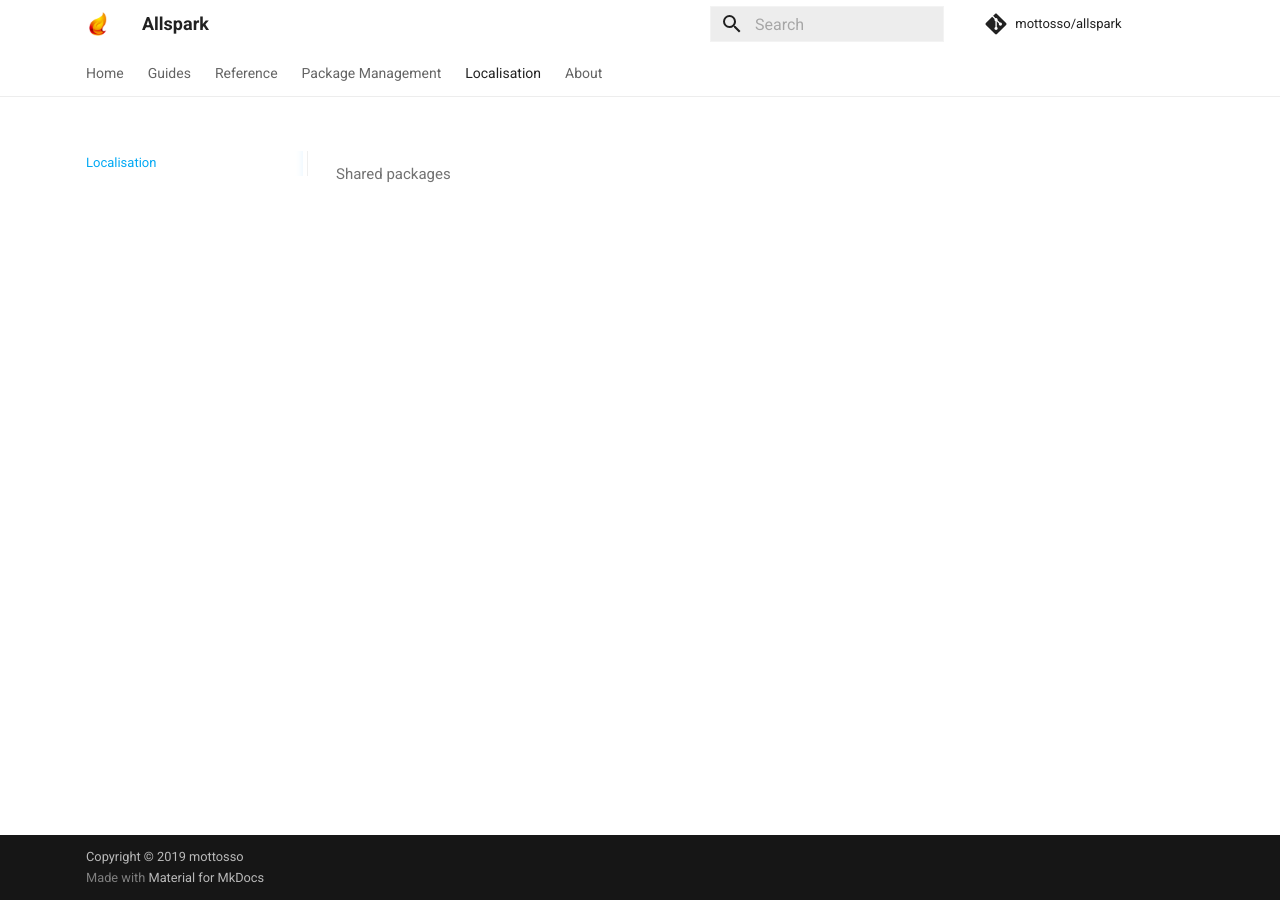
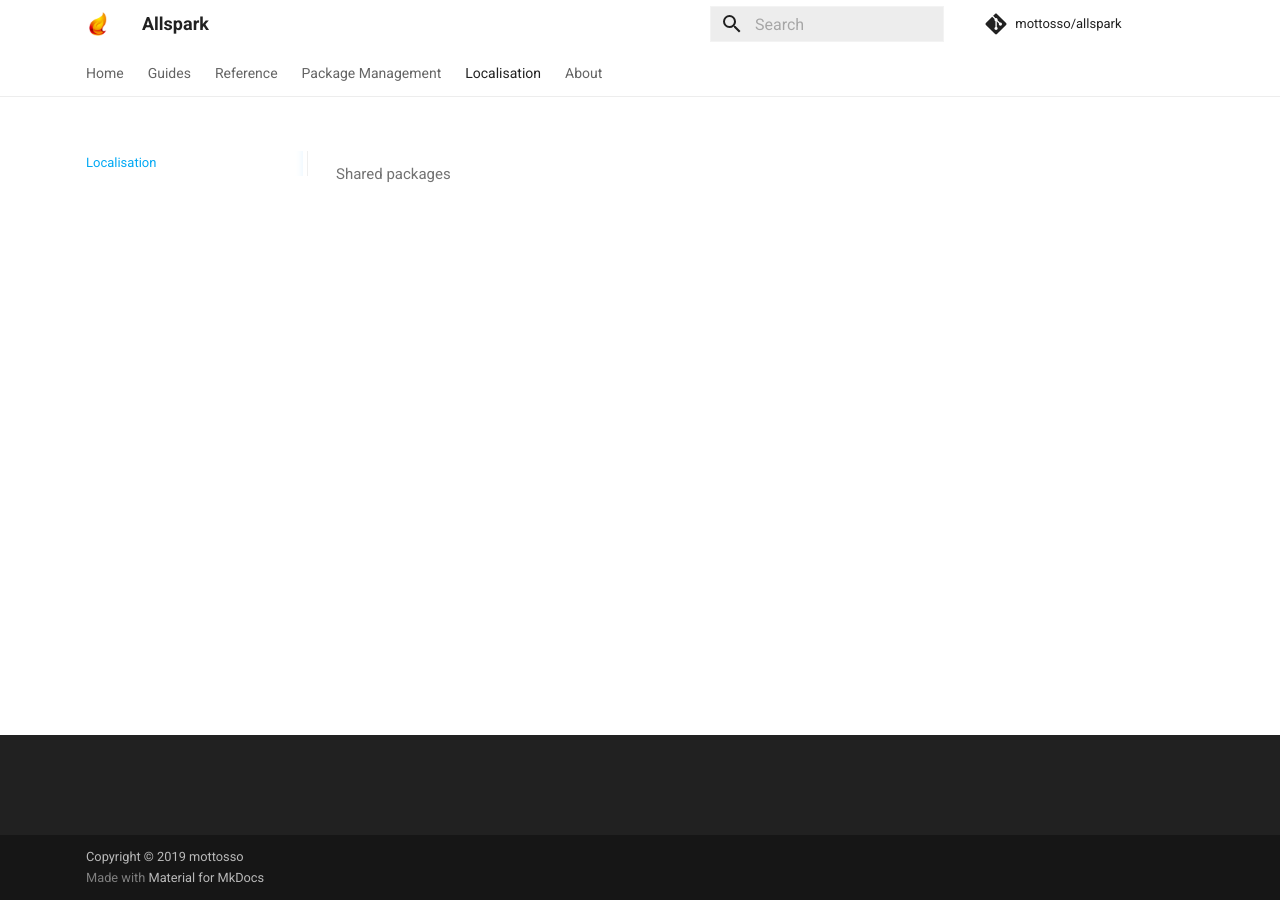
Before and after one commit to mottosso/allzpark, an MkDocs documentation site: the page built from docs/pages/localisation.md, in a window 1280 px wide. Built offline with MkDocs 1.6.1 and Material for MkDocs 9.7.7, drawn with Linux system fonts in a browser that asks for light colours; comment, search, counter and statistics services are not loaded.

Commit message:
Web cosmetics

```diff
--- a/docs/theme/extra.css
+++ b/docs/theme/extra.css
@@ -127,6 +127,10 @@ nav.md-nav.md-nav--primary {
     font-size: .65rem;
 }
 
+.md-footer {
+  padding-top: 100px;
+}
+
 @media only screen and (min-width: 60em) {
   [data-md-toggle]:checked~.md-header .md-search__input+.md-search__icon, [data-md-toggle]:checked~.md-header .md-search__input::placeholder {
       color: rgba(0, 0, 0, .30);
```
Also changed, not shown: docs/pages/index.md (+3 -0 lines).
